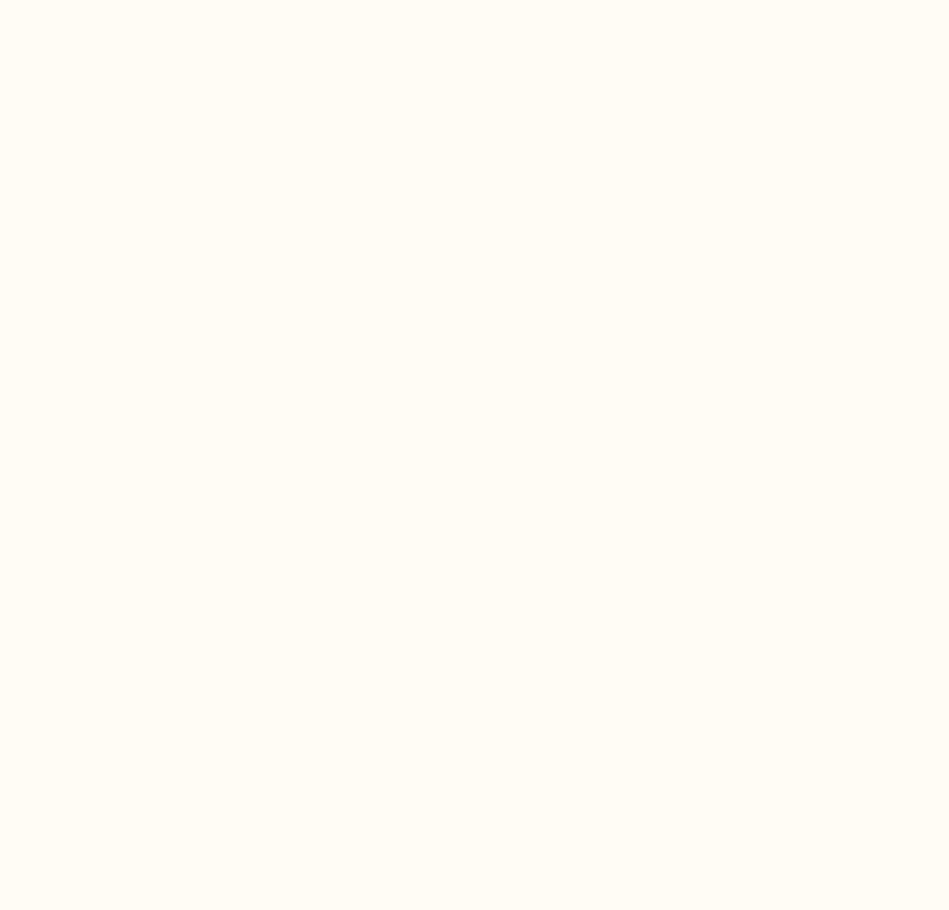
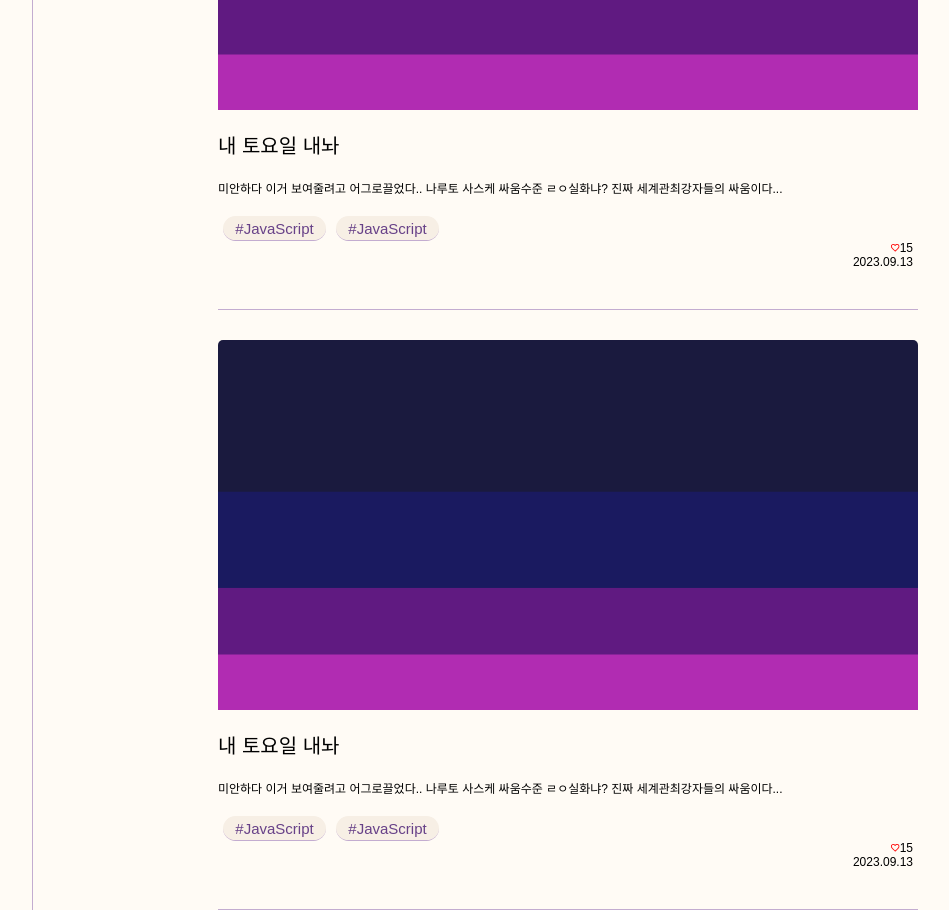
Before and after one commit to Hyangyoun/StudyCode_front, a React (Create React App) app: page /blog in a window 1280 px wide. Shown: the part 1180-2090 px from the top of the page, without its empty margins (217-1166 px from the left). Before the commit the page ends 1180 px from the top, so only its background shows below. Built offline with nearby package versions, Linux system fonts and the light colour scheme.

Commit message:
post하는중2
10/12

```diff
--- a/src/Blog/BlogSkin1Post.jsx
+++ b/src/Blog/BlogSkin1Post.jsx
@@ -30,10 +30,32 @@ useEffect(()=>{
                             <li>#JavaScript</li>
                             <li>#JavaScript</li>
                     </ul>
-                    <div>
                         <span className="like">15</span>
                         <span className="tiny">2023.09.13</span>
-                    </div>
+                </li>
+                <li>
+                    <img src="/image/icon/sample.png" alt="썸네일" />
+                    <span className="title">내 토요일 내놔</span>
+                    <span className="content">미안하다 이거 보여줄려고 어그로끌었다..
+                    나루토 사스케 싸움수준 ㄹㅇ실화냐? 진짜 세계관최강자들의 싸움이다...</span>
+                    <ul className="tagUl">
+                            <li>#JavaScript</li>
+                            <li>#JavaScript</li>
+                    </ul>
+                        <span className="like">15</span>
+                        <span className="tiny">2023.09.13</span>
+                </li>
+                <li>
+                    <img src="/image/icon/sample.png" alt="썸네일" />
+                    <span className="title">내 토요일 내놔</span>
+                    <span className="content">미안하다 이거 보여줄려고 어그로끌었다..
+                    나루토 사스케 싸움수준 ㄹㅇ실화냐? 진짜 세계관최강자들의 싸움이다...</span>
+                    <ul className="tagUl">
+                            <li>#JavaScript</li>
+                            <li>#JavaScript</li>
+                    </ul>
+                        <span className="like">15</span>
+                        <span className="tiny">2023.09.13</span>
                 </li>
             </ul>
         </BlogPost>
@@ -53,12 +75,9 @@ const BlogPost = styled.div`
     li {
         display: flex;
         flex-direction: column;
-        width: 700px; height: 630px;
+        width: 700px; height: 600px;
         background-color: var(--background);
-        border-radius: 5px;
-        &:not(:last-child) {
-            margin-right: 40px;
-        }
+        border-bottom:1px solid var(--second);
 
         &>img{
             width: 700px; height: 370px;
@@ -72,37 +91,39 @@ const BlogPost = styled.div`
         }
         .content {
             font-size: 12px;
-            margin: 0 7px 45px;
+            margin-bottom: 20px;
         }
         .tiny {
-            font-size: 10px;
+            margin: 0 5px 0 auto;
+            font-size: 12px;
         }
         .like {
-            font-size: 10px;
-            margin: 0 7px 0 auto;
+            font-size: 12px;
+            margin: 0 5px 0 auto;
             &::before{
+                object-fit: fill;
+                width: auto; height: 15px;
                 content: url("./image/icon/heart.png");
             }
         }
     }
     .tagUl {
-            width: 500px; height: 117px;
             display: flex;
             flex-direction: row;
-            justify-content: center;
+            justify-content: flex-start;
             align-items: center;
             flex-wrap: wrap;
             padding: 0;
             &>li {
                 display: flex;
                 width: 103px; height: 25px;
-                background-color: var(--background);
+                background-color: var(--second2);
                 border-radius: 50px;
                 align-items: center;
                 justify-content: center;
                 font-size: 15px;
                 color: var(--primary);
-                margin: 0 10px;
+                margin: 0 5px;
             }
     }
 `
--- a/src/Blog/BlogSkin1Side.jsx
+++ b/src/Blog/BlogSkin1Side.jsx
@@ -27,16 +27,20 @@ function BlogSkin1Side(props){
                     <li>React</li>
                 </ul>
             </div>
+            <div className="home">
             <a href="./">
-            <img className="home" src="/image/icon/home.png" alt="프로필사진"/>
+            <img src="/image/icon/home.png" alt="메인화면으로돌아가기"/>
             </a>
+            </div>
         </Sidebar>
     )
 }
 
 /** 블로그 스타일 컴포넌트  */
 const Sidebar = styled.div`
-    width: 250px; height: 1180px;
+    width: 250px; height: auto;
+    min-height: 100%;
+    padding-bottom: 40px;
     border-right: 1px solid var(--second);
     display: flex;
     flex-direction: column;
@@ -123,8 +127,10 @@ const Sidebar = styled.div`
         }
     }
     .home{
-        margin-top: 400px;
-        width: 30px; height: auto;
+        width:30px; height: auto;
+        margin-top: 20%;
+        top: 900px;
+        position: sticky;
         cursor: pointer;
     }
     `
```
